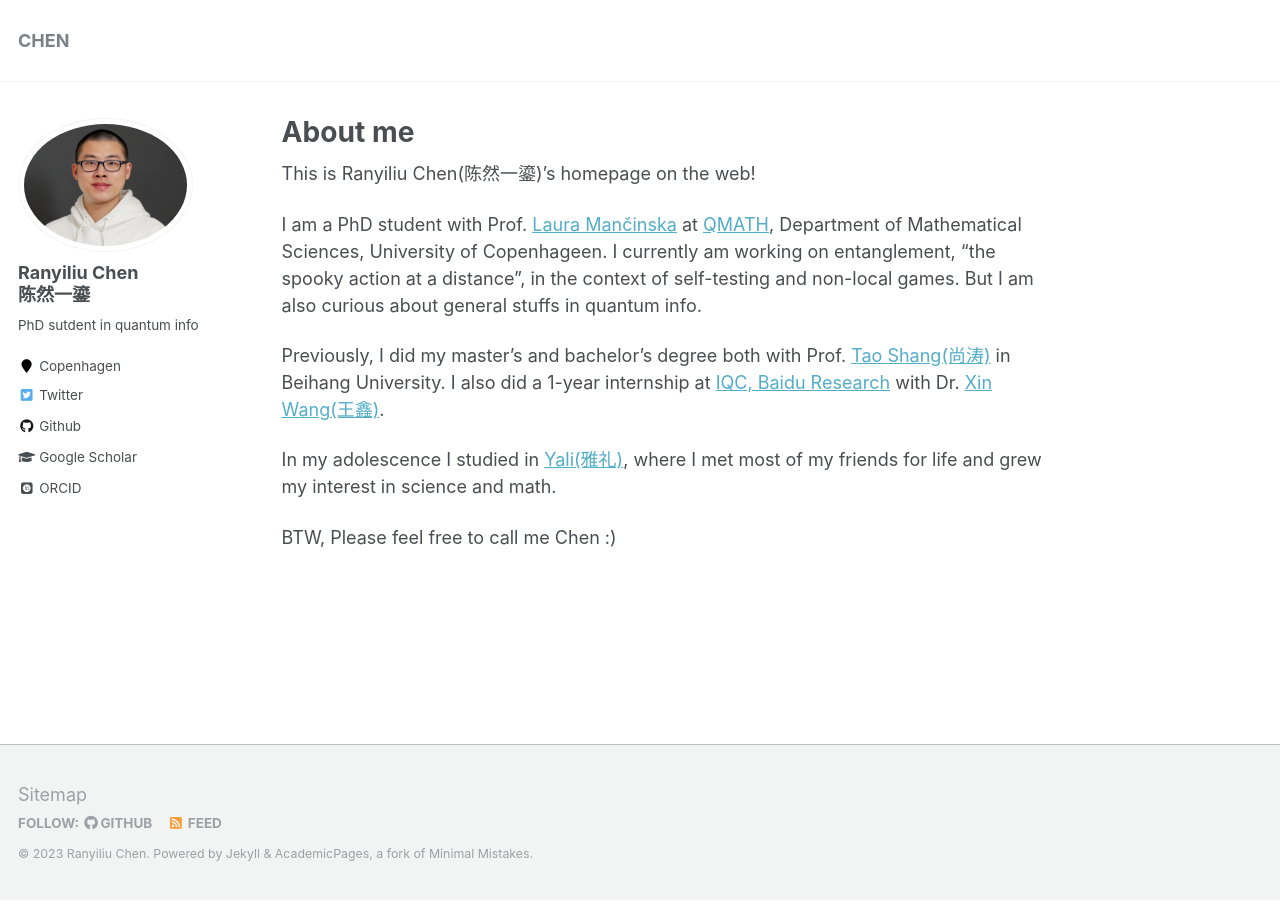
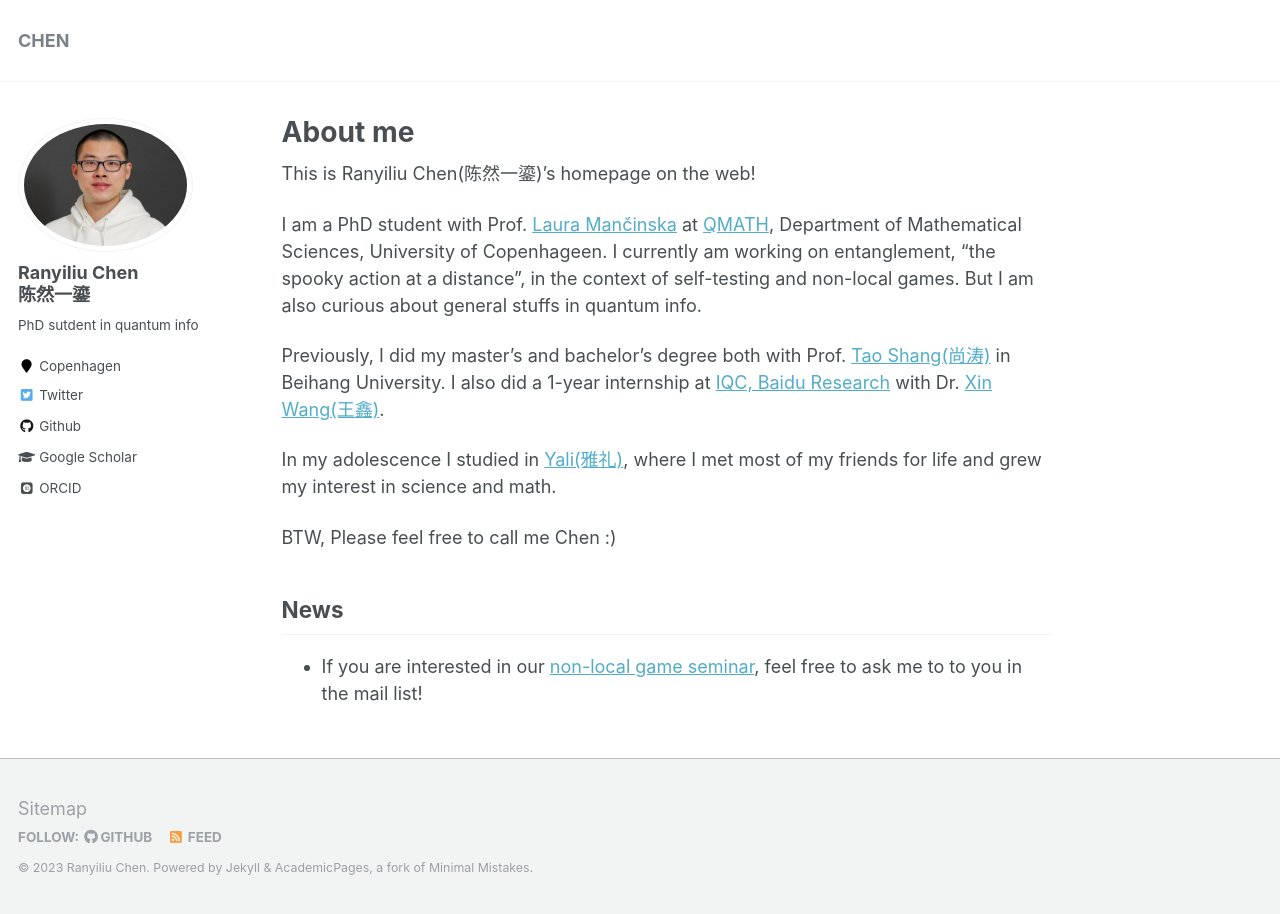
Before and after one commit to CRYL/CRYL.github.io, a Jekyll site: the page built from _pages/about.md, in a window 1280 px wide. Built offline with Jekyll 4.4.1, drawn with Linux system fonts in a browser that asks for light colours; some web fonts are replaced.

Commit message:
update about me

```diff
--- a/_pages/about.md
+++ b/_pages/about.md
@@ -17,3 +17,7 @@ Previously, I did my master's and bachelor's degree both with Prof. [Tao Shang(
 In my adolescence I studied in [Yali(雅礼)](https://en.wikipedia.org/wiki/Yali_High_School), where I met most of my friends for life and grew my interest in science and math.
 
 BTW, Please feel free to call me Chen :)
+
+## News
+
+- If you are interested in our [non-local game seminar](https://sites.google.com/view/non-local-games?usp=sharing), feel free to ask me to to you in the mail list!
```
Also changed, not shown: _publications/variational-entanglement-analysis.md (+1 -1 lines), 1 other file.
